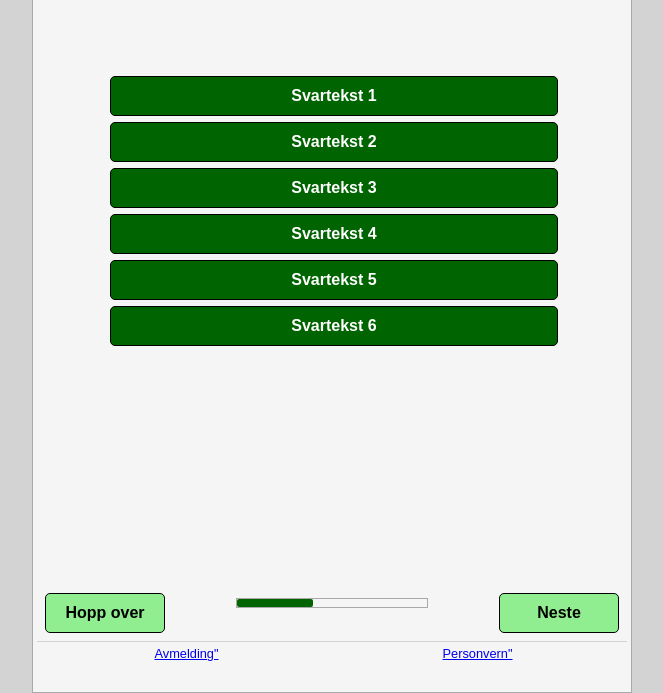
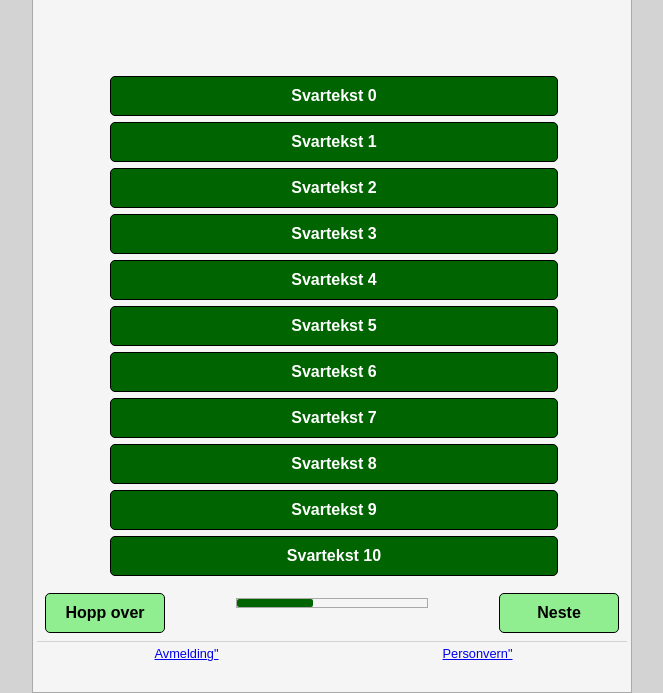
Before and after one commit to pcsvae/Training, a plain HTML site: page index.html in a window 1280 px wide. Shown: the part 144-837 px from the top of the page, without its empty margins (308-971 px from the left). Drawn offline with Linux system fonts and the light colour scheme.

Commit message:
NPS-høyde

```diff
--- a/css/styles.css
+++ b/css/styles.css
@@ -128,7 +128,7 @@ p {
 }
 
 .instructions-text {
-  text-align: left;
+  text-align: center;
   font-size: 1rem;
   margin: 0 0 2px;
   color: #404040;
--- a/index.html
+++ b/index.html
@@ -9,12 +9,6 @@
     <link rel="icon" href="data:," />
   </head>
   <body>
-    <!-- <header>
-      <h1>Velkommen til nettsiden</h1>
-    </header>
-     -->
-    <!-- <main></main> -->
-
     <div class="container-main" style="border: 1px solid darkgrey">
       <div
         class="section-rows logo-wrapper"
@@ -29,10 +23,7 @@
 
       <!-- Question section -->
       <div class="section-rows fixed-height" style="border: solid 0px red">
-        <p
-          class="instructions-text"
-          style="text-align: center; border: solid 0px red"
-        >
+        <p class="instructions-text">
           Hvor enig er du i at (klikk "Hopp over" hvis ikke opplevd) ..
         </p>
         <div class="scroll-container question-wrapper">
@@ -58,6 +49,16 @@
           style="flex: 1; font-size: 1rem; text-align: center"
         >
           <ul style="list-style: none; margin: 0; padding: 0; width: 100%">
+            <li class="li-optionrow">
+              <span class="priority-number"></span>
+              <button
+                class="button-optiontext selected"
+                style="background-color: darkgreen"
+              >
+                <span>Svartekst 0</span>
+              </button>
+              <span class="invisible-teller">100</span>
+            </li>
             <li class="li-optionrow">
               <span class="priority-number"></span>
               <button
@@ -115,6 +116,46 @@
                 style="background-color: darkgreen"
               >
                 <span>Svartekst 6</span>
+              </button>
+              <span class="invisible-teller">100</span>
+            </li>
+            <li class="li-optionrow">
+              <span class="priority-number"></span>
+              <button
+                class="button-optiontext selected"
+                style="background-color: darkgreen"
+              >
+                <span>Svartekst 7</span>
+              </button>
+              <span class="invisible-teller">100</span>
+            </li>
+            <li class="li-optionrow">
+              <span class="priority-number"></span>
+              <button
+                class="button-optiontext selected"
+                style="background-color: darkgreen"
+              >
+                <span>Svartekst 8</span>
+              </button>
+              <span class="invisible-teller">100</span>
+            </li>
+            <li class="li-optionrow">
+              <span class="priority-number"></span>
+              <button
+                class="button-optiontext selected"
+                style="background-color: darkgreen"
+              >
+                <span>Svartekst 9</span>
+              </button>
+              <span class="invisible-teller">100</span>
+            </li>
+            <li class="li-optionrow">
+              <span class="priority-number"></span>
+              <button
+                class="button-optiontext selected"
+                style="background-color: darkgreen"
+              >
+                <span>Svartekst 10</span>
               </button>
               <span class="invisible-teller">100</span>
             </li>
```
